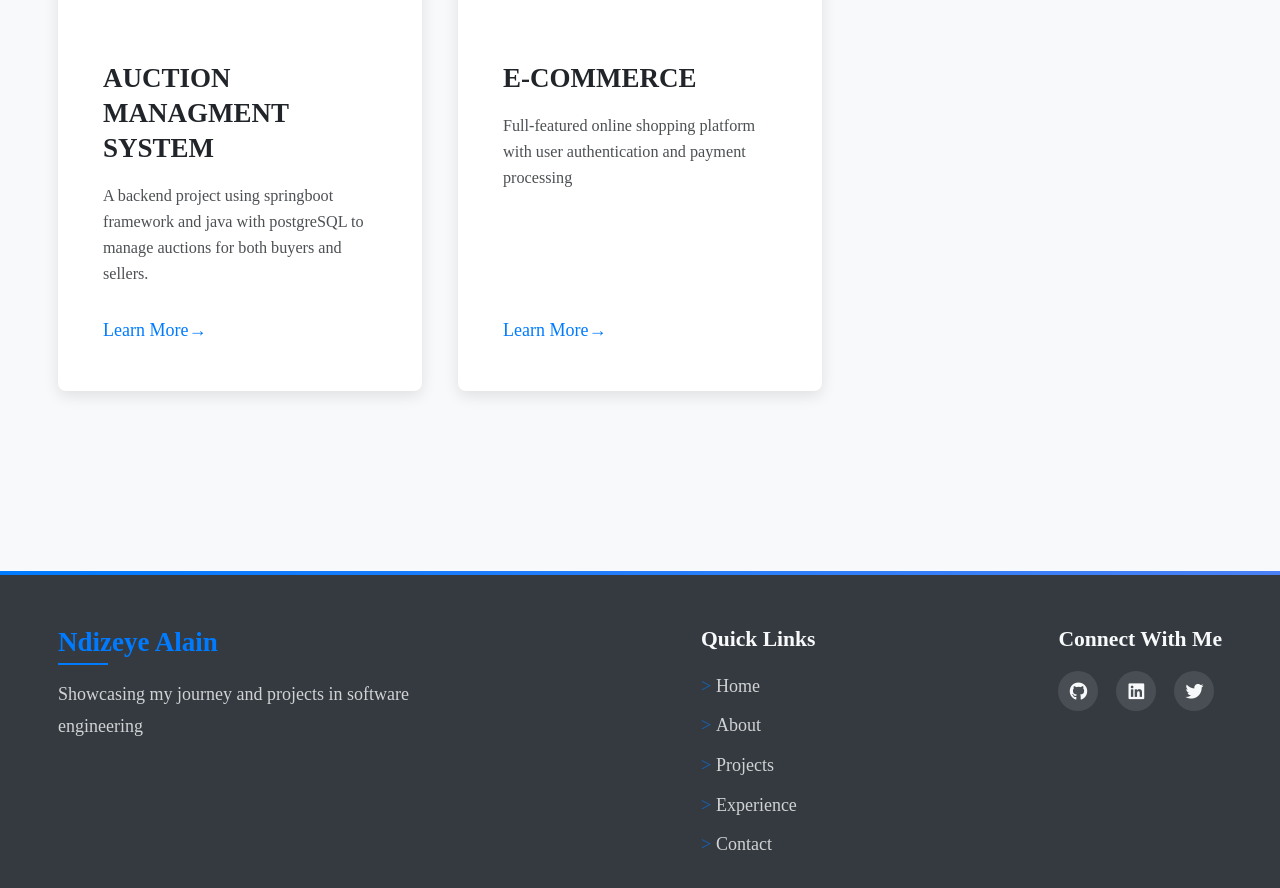
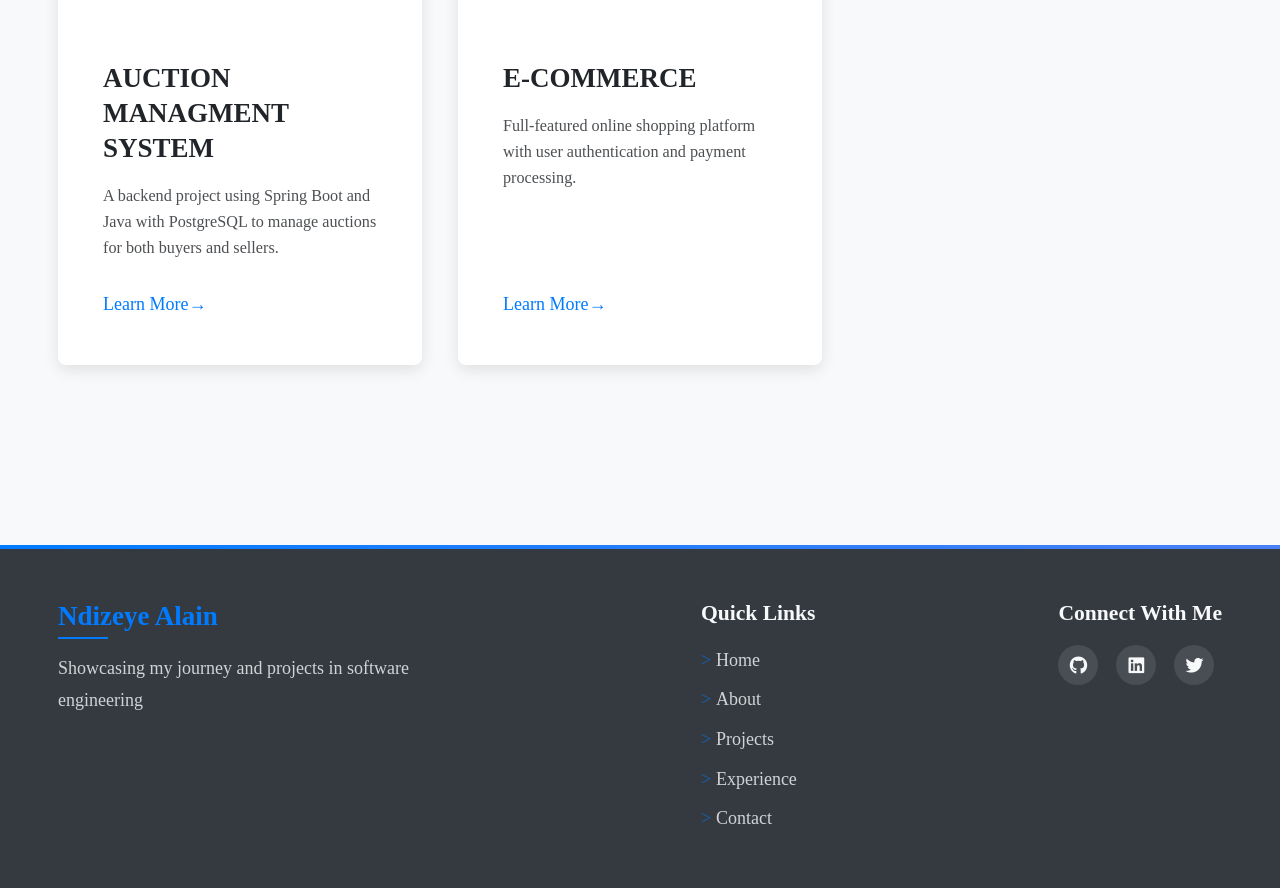
Before and after one commit to Alaindeve1/portfolio-website, a React (Create React App) app: page / in a window 1280 px wide. Shown: the part 1171-2059 px from the top of the page. Built offline with nearby package versions, Linux system fonts and the light colour scheme.

Commit message:
added the change to the featured project in home page which didnt change earlier

```diff
--- a/src/locales/en/common.json
+++ b/src/locales/en/common.json
@@ -16,6 +16,14 @@
     "cta": {
       "projects": "View Projects",
       "contact": "Contact Me"
+    },
+    "featured": {
+      "title": "Featured Projects",
+      "learnMore": "Learn More",
+      "descriptions": {
+        "auction": "A backend project using Spring Boot and Java with PostgreSQL to manage auctions for both buyers and sellers.",
+        "ecommerce": "Full-featured online shopping platform with user authentication and payment processing."
+      }
     }
   },
   "about": {
--- a/src/locales/fr/common.json
+++ b/src/locales/fr/common.json
@@ -16,6 +16,14 @@
     "cta": {
       "projects": "Voir les projets",
       "contact": "Me contacter"
+    },
+    "featured": {
+      "title": "Projets mis en avant",
+      "learnMore": "En savoir plus",
+      "descriptions": {
+        "auction": "Projet backend en Spring Boot et Java avec PostgreSQL pour gérer les enchères côté acheteurs et vendeurs.",
+        "ecommerce": "Plateforme e-commerce complète avec authentification des utilisateurs et traitement des paiements."
+      }
     }
   },
   "about": {
--- a/src/pages/Home.jsx
+++ b/src/pages/Home.jsx
@@ -80,7 +80,7 @@ const Home = () => {
         </div>
 
         <div className="featured-projects">
-          <h2 className="section-title">Featured Projects</h2>
+          <h2 className="section-title">{t('home.featured.title')}</h2>
           <div className="projects-preview">
             <div className="project-card">
               <div className="project-image">
@@ -114,9 +114,9 @@ const Home = () => {
               </div>
               <div className="project-info">
                 <h3>AUCTION MANAGMENT SYSTEM</h3>
-                <p>A backend project using springboot framework and java with postgreSQL to manage auctions for both buyers and sellers.</p>
+                <p>{t('home.featured.descriptions.auction')}</p>
                 <Link to="/projects" className="project-link">
-                  Learn More
+                  {t('home.featured.learnMore')}
                   <span>→</span>
                 </Link>
               </div>
@@ -152,9 +152,9 @@ const Home = () => {
               </div>
               <div className="project-info">
                 <h3>E-COMMERCE</h3>
-                <p>Full-featured online shopping platform with user authentication and payment processing</p>
+                <p>{t('home.featured.descriptions.ecommerce')}</p>
                 <Link to="/projects" className="project-link">
-                  Learn More
+                  {t('home.featured.learnMore')}
                   <span>→</span>
                 </Link>
               </div>
```
